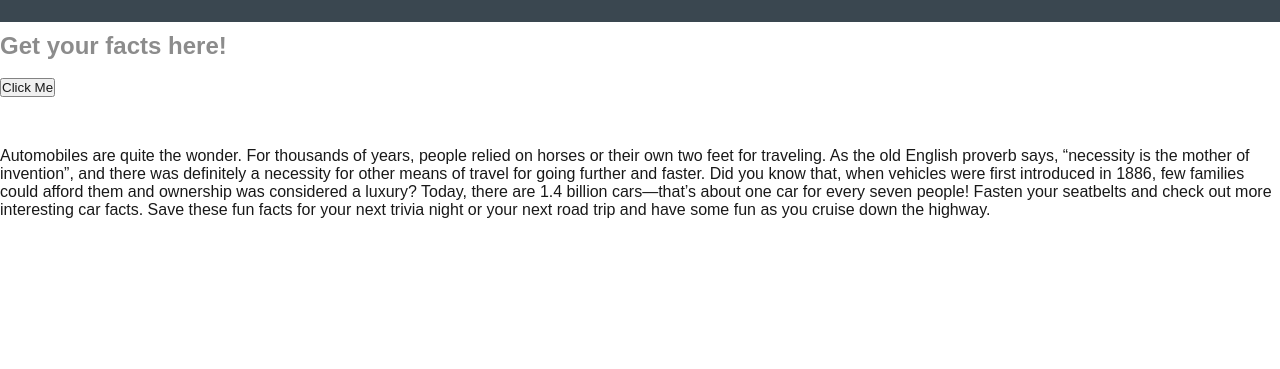
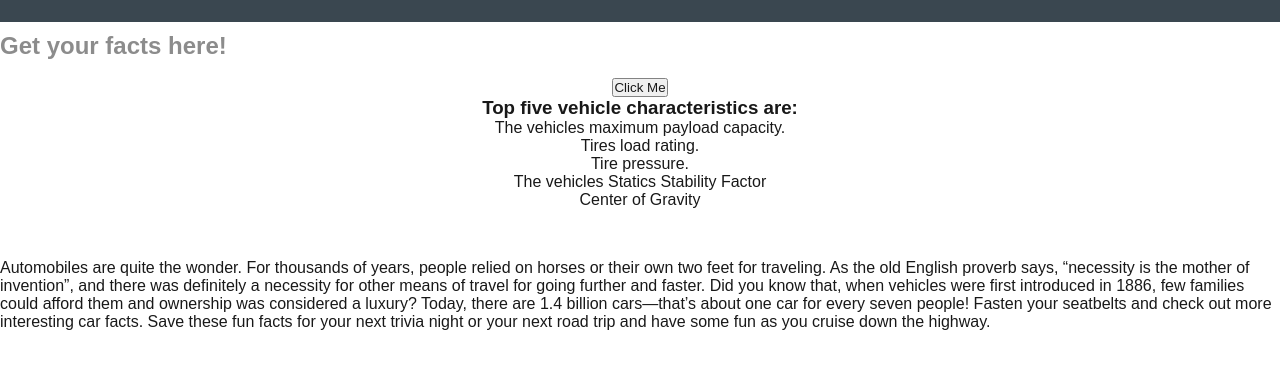
Before and after one commit to Lenkaa3792/CarFacts, a plain HTML site: page home.html in a window 1280 px wide. Shown: the part 62-431 px from the top of the page. Drawn offline with Linux system fonts and the light colour scheme; no server answers.

Commit message:
formatted the web page

```diff
--- a/assets/css/home.css
+++ b/assets/css/home.css
@@ -6,6 +6,9 @@
 }
 .heading{
   margin-bottom: auto;
+}
+.fact{
+  text-align: center;
 }
 
 .navbar {
--- a/home.html
+++ b/home.html
@@ -29,7 +29,20 @@
             <div class="banner">
 
                 <h2 class="heading">Get your facts here!</h2><br>
-                <button onclick="button1()" id="fbtn">Click Me</button>
+<div class="fact">
+      <button onclick="button1()" id="fbtn">Click Me</button>
+    <h3>Top five vehicle characteristics are:</h3>
+<ol><li>The vehicles maximum payload capacity.</li>
+<li>Tires load rating.</li>
+<li>Tire pressure.</li>
+<li>The vehicles Statics Stability Factor</li>
+<li>Center of Gravity </li> </ol>
+</div>
+
+
+
+
+
 
 <p>Automobiles are quite the wonder. For thousands of years, people relied on horses or their own two feet for traveling. As the old English proverb says, “necessity is the mother of invention”, and there was definitely a necessity for other means of travel for going further and faster.
 
```
